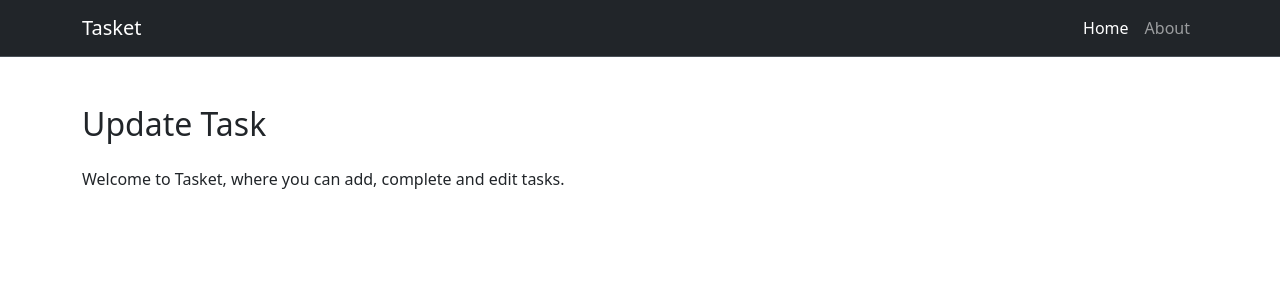
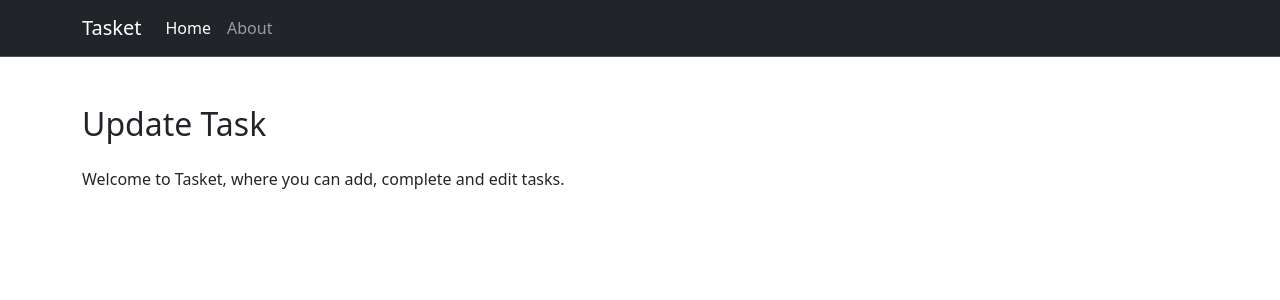
Before and after one commit to OmThakkar/flask_test, a Flask app: page /about in a window 1280 px wide. Shown: the top 300 px of the page. Run offline with Flask 3, Linux system fonts and the light colour scheme.

Commit message:
Deployment

```diff
--- a/templates/base.html
+++ b/templates/base.html
@@ -20,7 +20,7 @@
                 aria-controls="navbarNavAltMarkup" aria-expanded="false" aria-label="Toggle navigation">
                 <span class="navbar-toggler-icon"></span>
             </button>
-            <div class="collapse navbar-collapse d-flex justify-content-end w-100" id="navbarNavAltMarkup">
+            <div class="collapse navbar-collapse d-lg-flex justify-lg-content-end w-lg-100" id="navbarNavAltMarkup">
                 <div class="navbar-nav">
                     <a class="nav-link active" aria-current="page" href="#">Home</a>
                     <a class="nav-link" href="/about">About</a>
```
